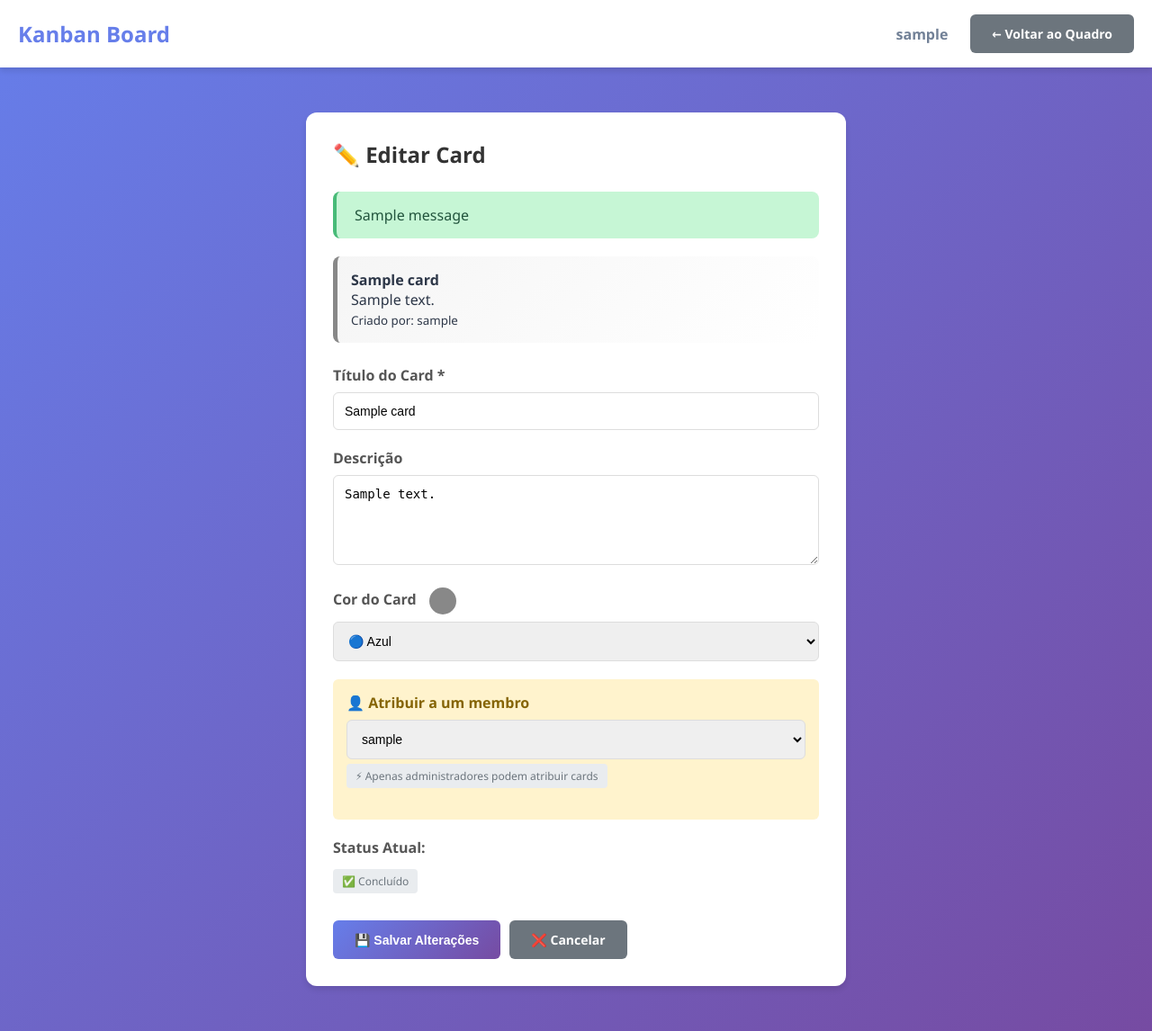
After one commit to Kedesdt/quadro-Kanban, a Flask app: page /kanban/card/1/edit in a window 1280 px wide. The commit adds this page. Shown: the whole page at 90% size. Run offline with Flask 3, Linux system fonts and the light colour scheme; a user stored in the database is signed in; tables that the repository leaves empty hold one stand-in row (values such as "Sample post"); one stand-in notice (Sample message) is shown.

Commit message:
card editavel

```diff
--- a/routes/kanban.py
+++ b/routes/kanban.py
@@ -1,4 +1,4 @@
-from flask import Blueprint, render_template, flash, redirect, url_for
+from flask import Blueprint, render_template, flash, redirect, url_for, request
 from flask_login import login_required, current_user
 from models import db, User, Card
 from datetime import datetime, timedelta
@@ -79,6 +79,72 @@ def kanban():
     )
 
 
+@kanban_bp.route("/kanban/card/<int:card_id>/edit", methods=["GET", "POST"])
+@login_required
+def edit_card(card_id):
+    """Editar card existente"""
+    card = Card.query.get_or_404(card_id)
+
+    # Verificar se o card pertence ao time do usuário
+    if card.team_id != current_user.team_id:
+        flash("Você não tem permissão para editar este card", "error")
+        return redirect(url_for("kanban.kanban"))
+
+    if request.method == "POST":
+
+        # Atualizar informações do card
+        card.title = request.form.get("title", card.title)
+        card.description = request.form.get("description", card.description)
+        card.color = request.form.get("color", card.color)
+
+        # Atribuir a um membro (apenas admin pode fazer isso)
+        if current_user.is_admin:
+            assigned_to_id = request.form.get("assigned_to")
+            if assigned_to_id:
+                assigned_to_id = int(assigned_to_id) if assigned_to_id != "" else None
+                if assigned_to_id != card.assigned_to_id:
+                    old_assigned = (
+                        card.assigned_to.username if card.assigned_to else "Ninguém"
+                    )
+                    card.assigned_to_id = assigned_to_id
+                    new_assigned = (
+                        card.assigned_to.username if card.assigned_to else "Ninguém"
+                    )
+
+                    # Registrar no histórico
+                    from models import CardHistory
+
+                    history = CardHistory(
+                        card_id=card.id,
+                        action="assigned",
+                        user_id=current_user.id,
+                        details=f"Atribuído de {old_assigned} para {new_assigned}",
+                    )
+                    db.session.add(history)
+
+        db.session.commit()
+        flash("Card atualizado com sucesso!", "success")
+        return redirect(url_for("kanban.kanban"))
+
+    # GET request - exibir formulário
+    team_members = User.query.filter_by(team_id=current_user.team_id).all()
+
+    card_colors = [
+        {"value": "#667eea", "name": "🔵 Azul"},
+        {"value": "#764ba2", "name": "🟣 Roxo"},
+        {"value": "#43e97b", "name": "🟢 Verde"},
+        {"value": "#fee140", "name": "🟡 Amarelo"},
+        {"value": "#ff9a9e", "name": "🟠 Coral"},
+        {"value": "#f093fb", "name": "🔮 Rosa"},
+        {"value": "#4facfe", "name": "💙 Azul Claro"},
+        {"value": "#fa709a", "name": "💗 Pink"},
+    ]
+
+    return render_template(
+        "edit_card.html", card=card, team_members=team_members, card_colors=card_colors
+    )
+
+
 @kanban_bp.route("/kanban/fullscreen")
 @login_required
 def kanban_fullscreen():
--- a/static/css/style.css
+++ b/static/css/style.css
@@ -324,20 +324,26 @@ body {
     border: 2px solid var(--border-color);
     border-radius: 10px;
     padding: 15px;
-    cursor: move;
+    cursor: pointer;
     transition: all 0.3s ease;
     box-shadow: 0 2px 4px rgba(0, 0, 0, 0.05);
+    position: relative;
 }
 
 .kanban-card:hover {
     transform: translateY(-3px);
-    box-shadow: var(--shadow);
+    box-shadow: var(--shadow-lg);
     border-color: var(--primary-color);
+}
+
+.kanban-card:active {
+    transform: translateY(-1px);
 }
 
 .kanban-card.dragging {
     opacity: 0.5;
     transform: rotate(3deg);
+    cursor: move;
 }
 
 .card-header {
--- /dev/null
+++ b/templates/edit_card.html
@@ -0,0 +1,261 @@
+<!DOCTYPE html>
+<html lang="pt-BR">
+<head>
+    <meta charset="UTF-8">
+    <meta name="viewport" content="width=device-width, initial-scale=1.0">
+    <title>Editar Card - {{ card.title }}</title>
+    <link rel="stylesheet" href="{{ url_for('static', filename='css/style.css') }}">
+    <style>
+        .edit-card-container {
+            max-width: 600px;
+            margin: 50px auto;
+            padding: 30px;
+            background: white;
+            border-radius: 12px;
+            box-shadow: 0 4px 6px rgba(0, 0, 0, 0.1);
+        }
+
+        .edit-card-container h2 {
+            margin-bottom: 25px;
+            color: #333;
+            display: flex;
+            align-items: center;
+            gap: 10px;
+        }
+
+        .card-preview {
+            padding: 15px;
+            border-radius: 8px;
+            margin-bottom: 25px;
+            border-left: 5px solid;
+        }
+
+        .form-group {
+            margin-bottom: 20px;
+        }
+
+        .form-group label {
+            display: block;
+            margin-bottom: 8px;
+            font-weight: 600;
+            color: #555;
+        }
+
+        .form-group input[type="text"],
+        .form-group textarea,
+        .form-group select {
+            width: 100%;
+            padding: 12px;
+            border: 1px solid #ddd;
+            border-radius: 6px;
+            font-size: 14px;
+            transition: border-color 0.3s;
+        }
+
+        .form-group input[type="text"]:focus,
+        .form-group textarea:focus,
+        .form-group select:focus {
+            outline: none;
+            border-color: #667eea;
+        }
+
+        .form-group textarea {
+            min-height: 100px;
+            resize: vertical;
+        }
+
+        .color-preview {
+            display: inline-block;
+            width: 30px;
+            height: 30px;
+            border-radius: 50%;
+            margin-left: 10px;
+            vertical-align: middle;
+        }
+
+        .form-actions {
+            display: flex;
+            gap: 10px;
+            margin-top: 30px;
+        }
+
+        .btn {
+            padding: 12px 24px;
+            border: none;
+            border-radius: 6px;
+            font-size: 14px;
+            font-weight: 600;
+            cursor: pointer;
+            transition: all 0.3s;
+            text-decoration: none;
+            display: inline-block;
+        }
+
+        .btn-primary {
+            background: linear-gradient(135deg, #667eea 0%, #764ba2 100%);
+            color: white;
+        }
+
+        .btn-primary:hover {
+            transform: translateY(-2px);
+            box-shadow: 0 4px 12px rgba(102, 126, 234, 0.4);
+        }
+
+        .btn-secondary {
+            background: #6c757d;
+            color: white;
+        }
+
+        .btn-secondary:hover {
+            background: #5a6268;
+        }
+
+        .info-badge {
+            display: inline-block;
+            padding: 5px 10px;
+            background: #e9ecef;
+            border-radius: 4px;
+            font-size: 12px;
+            color: #6c757d;
+            margin-top: 5px;
+        }
+
+        .admin-only {
+            background: #fff3cd;
+            padding: 15px;
+            border-radius: 6px;
+            margin: 20px 0;
+        }
+
+        .admin-only label {
+            color: #856404;
+        }
+    </style>
+</head>
+<body>
+    <nav class="navbar">
+        <div class="nav-container">
+            <h1>Kanban Board</h1>
+            <div class="nav-menu">
+                <span class="username">{{ current_user.username }}</span>
+                <a href="{{ url_for('kanban.kanban') }}" class="btn btn-secondary">← Voltar ao Quadro</a>
+            </div>
+        </div>
+    </nav>
+
+    <div class="edit-card-container">
+        <h2>
+            <span>✏️ Editar Card</span>
+        </h2>
+
+        {% with messages = get_flashed_messages(with_categories=true) %}
+            {% if messages %}
+                {% for category, message in messages %}
+                    <div class="alert alert-{{ category }}">{{ message }}</div>
+                {% endfor %}
+            {% endif %}
+        {% endwith %}
+
+        <div class="card-preview" id="cardPreview" style="border-left-color: {{ card.color }}; background: linear-gradient(135deg, {{ card.color }}15, white);">
+            <strong id="previewTitle">{{ card.title }}</strong>
+            <p id="previewDesc">{{ card.description or 'Sem descrição' }}</p>
+            <small>Criado por: {{ card.creator.username }}</small>
+        </div>
+
+        <form method="POST" action="{{ url_for('kanban.edit_card', card_id=card.id) }}">
+            <div class="form-group">
+                <label for="title">Título do Card *</label>
+                <input type="text" id="title" name="title" value="{{ card.title }}" required>
+            </div>
+
+            <div class="form-group">
+                <label for="description">Descrição</label>
+                <textarea id="description" name="description">{{ card.description or '' }}</textarea>
+            </div>
+
+            <div class="form-group">
+                <label for="color">
+                    Cor do Card
+                    <span class="color-preview" id="colorPreview" style="background: {{ card.color }};"></span>
+                </label>
+                <select id="color" name="color">
+                    {% for color in card_colors %}
+                        <option value="{{ color.value }}" {% if color.value == card.color %}selected{% endif %}>
+                            {{ color.name }}
+                        </option>
+                    {% endfor %}
+                </select>
+            </div>
+
+            {% if current_user.is_admin %}
+                <div class="admin-only">
+                    <div class="form-group">
+                        <label for="assigned_to">👤 Atribuir a um membro</label>
+                        <select id="assigned_to" name="assigned_to">
+                            <option value="">-- Não atribuído --</option>
+                            {% for member in team_members %}
+                                <option value="{{ member.id }}" {% if card.assigned_to_id == member.id %}selected{% endif %}>
+                                    {{ member.username }}
+                                </option>
+                            {% endfor %}
+                        </select>
+                        <span class="info-badge">⚡ Apenas administradores podem atribuir cards</span>
+                    </div>
+                </div>
+            {% else %}
+                <div class="form-group">
+                    <label>Atribuído a:</label>
+                    <span class="info-badge">
+                        {% if card.assigned_to %}
+                            👤 {{ card.assigned_to.username }}
+                        {% else %}
+                            Não atribuído
+                        {% endif %}
+                    </span>
+                </div>
+            {% endif %}
+
+            <div class="form-group">
+                <label>Status Atual:</label>
+                <span class="info-badge">
+                    {% if card.status == 'todo' %}📋 A Fazer
+                    {% elif card.status == 'doing' %}⚙️ Fazendo
+                    {% elif card.status == 'done' %}✅ Concluído
+                    {% endif %}
+                </span>
+            </div>
+
+            <div class="form-actions">
+                <button type="submit" class="btn btn-primary">💾 Salvar Alterações</button>
+                <a href="{{ url_for('kanban.kanban') }}" class="btn btn-secondary">❌ Cancelar</a>
+            </div>
+        </form>
+    </div>
+
+    <script>
+        // Preview em tempo real
+        const titleInput = document.getElementById('title');
+        const descInput = document.getElementById('description');
+        const colorSelect = document.getElementById('color');
+        const previewTitle = document.getElementById('previewTitle');
+        const previewDesc = document.getElementById('previewDesc');
+        const cardPreview = document.getElementById('cardPreview');
+        const colorPreview = document.getElementById('colorPreview');
+
+        titleInput.addEventListener('input', function() {
+            previewTitle.textContent = this.value || 'Sem título';
+        });
+
+        descInput.addEventListener('input', function() {
+            previewDesc.textContent = this.value || 'Sem descrição';
+        });
+
+        colorSelect.addEventListener('change', function() {
+            const color = this.value;
+            cardPreview.style.borderLeftColor = color;
+            cardPreview.style.background = `linear-gradient(135deg, ${color}15, white)`;
+            colorPreview.style.background = color;
+        });
+    </script>
+</body>
+</html>
--- a/templates/kanban.html
+++ b/templates/kanban.html
@@ -60,7 +60,7 @@
                 <div class="card-container" id="todo-container">
                     {% for card in cards %}
                         {% if card.status == 'todo' %}
-                            <div class="kanban-card" draggable="true" data-id="{{ card.id }}" style="border-left: 5px solid {{ card.color }}; background: linear-gradient(135deg, {{ card.color }}15, white);">
+                            <div class="kanban-card" draggable="true" data-id="{{ card.id }}" style="border-left: 5px solid {{ card.color }}; background: linear-gradient(135deg, {{ card.color }}15, white);" title="Clique para editar">
                                 <div class="card-header">
                                     <h4>{{ card.title }}</h4>
                                     <button class="delete-btn" onclick="deleteCard({{ card.id }})">×</button>
@@ -88,7 +88,7 @@
                 <div class="card-container" id="doing-container">
                     {% for card in cards %}
                         {% if card.status == 'doing' %}
-                            <div class="kanban-card" draggable="true" data-id="{{ card.id }}" style="border-left: 5px solid {{ card.color }}; background: linear-gradient(135deg, {{ card.color }}15, white);">
+                            <div class="kanban-card" draggable="true" data-id="{{ card.id }}" style="border-left: 5px solid {{ card.color }}; background: linear-gradient(135deg, {{ card.color }}15, white);" title="Clique para editar">
                                 <div class="card-header">
                                     <h4>{{ card.title }}</h4>
                                     <button class="delete-btn" onclick="deleteCard({{ card.id }})">×</button>
@@ -116,7 +116,7 @@
                 <div class="card-container" id="done-container">
                     {% for card in cards %}
                         {% if card.status == 'done' %}
-                            <div class="kanban-card" draggable="true" data-id="{{ card.id }}" style="border-left: 5px solid {{ card.color }}; background: linear-gradient(135deg, {{ card.color }}15, white);">
+                            <div class="kanban-card" draggable="true" data-id="{{ card.id }}" style="border-left: 5px solid {{ card.color }}; background: linear-gradient(135deg, {{ card.color }}15, white);" title="Clique para editar">
                                 <div class="card-header">
                                     <h4>{{ card.title }}</h4>
                                     <button class="delete-btn" onclick="deleteCard({{ card.id }})">×</button>
```
Also changed, not shown: FEATURE_EDIT_CARDS.md (added, +61 -0 lines), static/js/kanban.js (+21 -0 lines).
